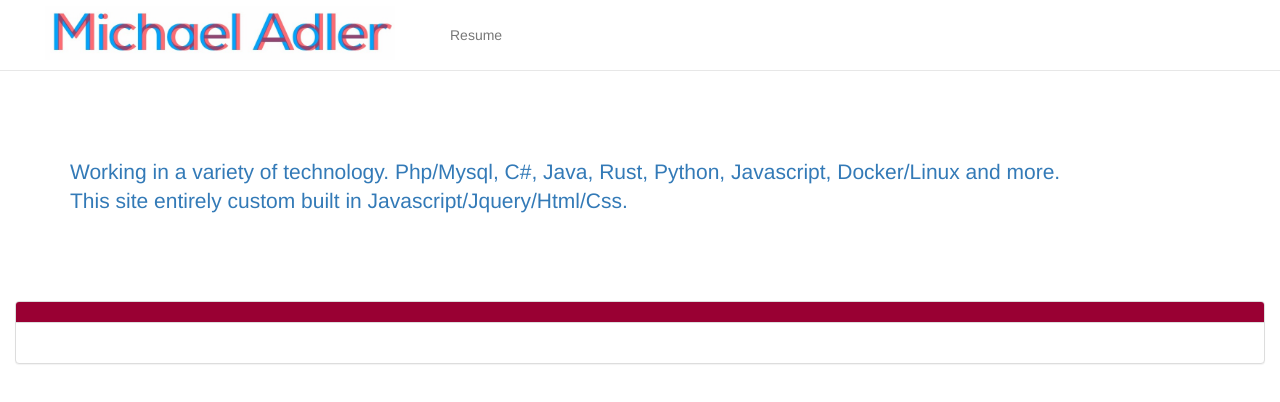
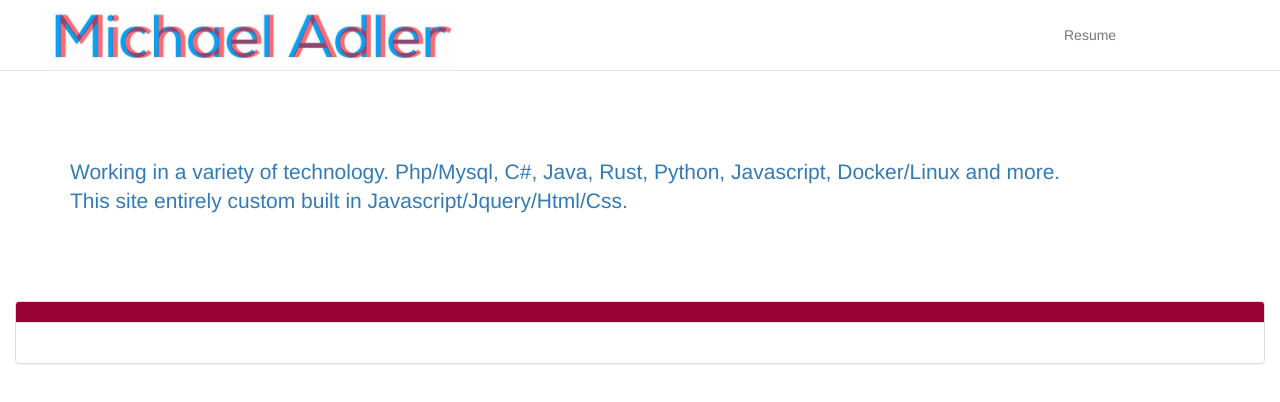
Before and after one commit to adlerlang/protomikex.github.io, a plain HTML site: page public/index.html in a window 1280 px wide. Drawn offline with nearby package versions, Linux system fonts and the light colour scheme; no server answers.

Commit message:
fixed logo size

```diff
--- a/public/css/style.css
+++ b/public/css/style.css
@@ -3,7 +3,7 @@ object{width:100%; height:900px; margin:-70px 0px}
 
 
 .brand{ padding: 0px 30px}
-.brand img{width:350px}
+.brand img{width:40%}
 .homebg{background-image: ""}
 .navbar{background-color:#fff }
 .navbar-default .navbar-nav > li > a >img{width:52px; height:21px; padding: 0px; margin: 0px}
```
